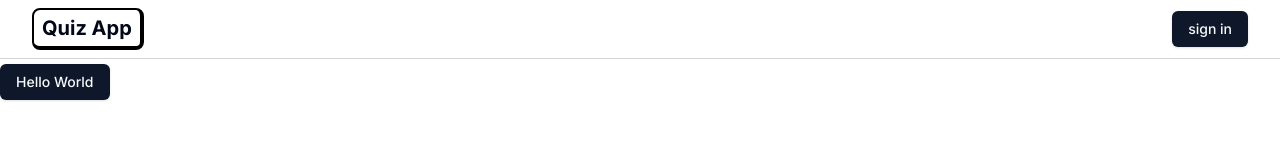
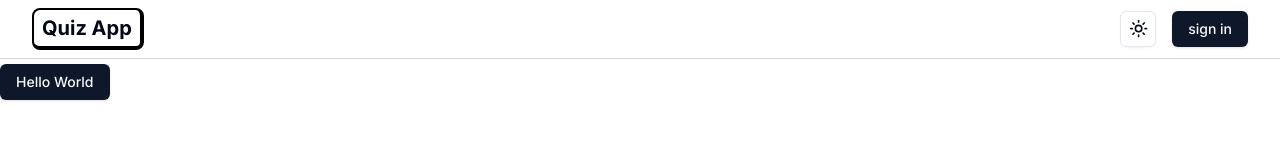
Before and after one commit to wolfgunblood/quiz-app, a Next.js app: page / in a window 1280 px wide. Shown: the top 160 px of the page. Built offline with nearby package versions, Linux system fonts and the light colour scheme; no server answers.

Commit message:
Added Dark Mode

```diff
--- a/package.json
+++ b/package.json
@@ -26,6 +26,7 @@
     "lucide-react": "^0.279.0",
     "next": "13.4.19",
     "next-auth": "^4.23.1",
+    "next-themes": "^0.2.1",
     "postcss": "8.4.29",
     "react": "18.2.0",
     "react-dom": "18.2.0",
--- a/src/components/Navbar.tsx
+++ b/src/components/Navbar.tsx
@@ -4,6 +4,7 @@
 import { getAuthSession } from '@/lib/nextauth'
 import SignInButton from './SignInButton'
 import UserAccountNav from './userAccountNav'
+import { ModeToggle } from './ThemeToggle'
 
 type Props = {}
 
@@ -20,6 +21,7 @@
                 </Link>
 
                 <div className='flex items-center'>
+                    <ModeToggle className='mr-4'/>
                 {session?.user ? (
                     <UserAccountNav user = {session.user} />
                 ) : (
--- /dev/null
+++ b/src/components/ThemeToggle.tsx
@@ -0,0 +1,45 @@
+"use client"
+
+import * as React from "react"
+import { Moon, Sun } from "lucide-react"
+import { useTheme } from "next-themes"
+
+import { Button } from "@/components/ui/button"
+import {
+  DropdownMenu,
+  DropdownMenuContent,
+  DropdownMenuItem,
+  DropdownMenuTrigger,
+} from "@/components/ui/dropdown-menu"
+
+export function ModeToggle({
+    className,...props
+}: React.HtmlHTMLAttributes<HTMLDivElement>) {
+  const { setTheme } = useTheme()
+
+  return (
+    <div {...props} className={className}>
+
+    <DropdownMenu>
+      <DropdownMenuTrigger asChild>
+        <Button variant="outline" size="icon">
+          <Sun className="h-[1.2rem] w-[1.2rem] rotate-0 scale-100 transition-all dark:-rotate-90 dark:scale-0" />
+          <Moon className="absolute h-[1.2rem] w-[1.2rem] rotate-90 scale-0 transition-all dark:rotate-0 dark:scale-100" />
+          <span className="sr-only">Toggle theme</span>
+        </Button>
+      </DropdownMenuTrigger>
+      <DropdownMenuContent align="end">
+        <DropdownMenuItem onClick={() => setTheme("light")}>
+          Light
+        </DropdownMenuItem>
+        <DropdownMenuItem onClick={() => setTheme("dark")}>
+          Dark
+        </DropdownMenuItem>
+        <DropdownMenuItem onClick={() => setTheme("system")}>
+          System
+        </DropdownMenuItem>
+      </DropdownMenuContent>
+    </DropdownMenu>
+    </div>
+  )
+}
--- a/src/components/userAccountNav.tsx
+++ b/src/components/userAccountNav.tsx
@@ -38,13 +38,13 @@
                     <DropdownMenuItem>Subscription</DropdownMenuItem> */}
                     <div className='flex items-center justify-start gap-2 p-2'>
                         <div className='flex flex-col space-y-1 leading-none'>
-                            {user.name && <p className='font-medium'>{user.name}</p>}
+                            {user.name && <p className='font-medium text-black'>{user.name}</p>}
                             {user.email && <p className='w-[200px] text-sm truncate text-zinc-500'>{user.email}</p>}
                         </div>
                     </div>
                     <DropdownMenuSeparator />
                     <DropdownMenuItem asChild>
-                        <Link href="/profile">Meow</Link>
+                        <Link href="/profile" className='font-medium text-black' >Meow</Link>
                     </DropdownMenuItem>
                     <DropdownMenuItem onSelect={(event : any) => {
                         event.preventDefault();
```
Also changed, not shown: src/components/Providers.tsx (+7 -3 lines), 1 other file (tests, documents, lock files or other folders).
